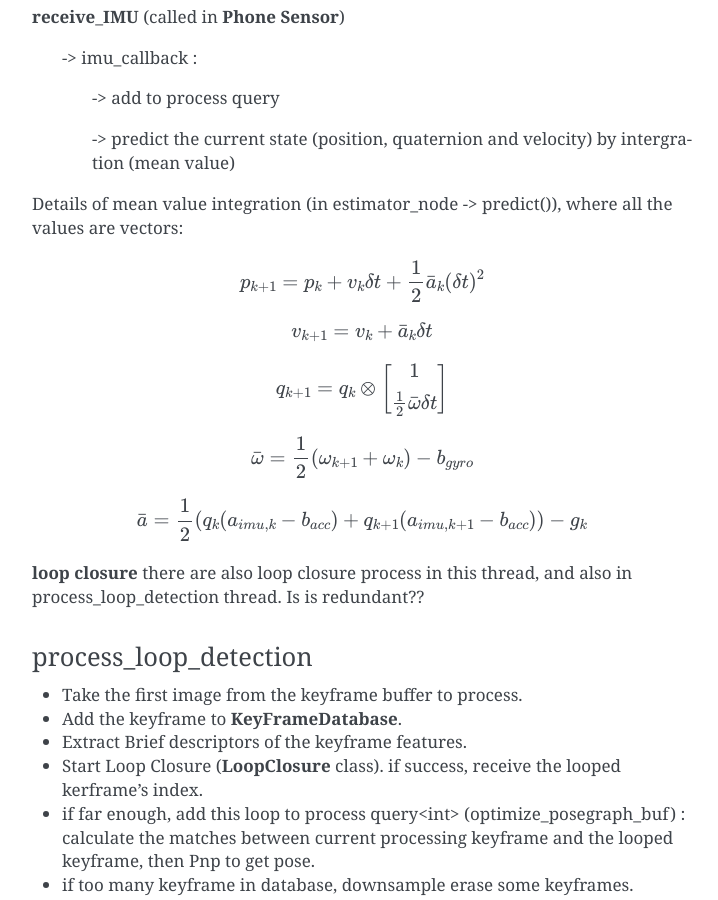
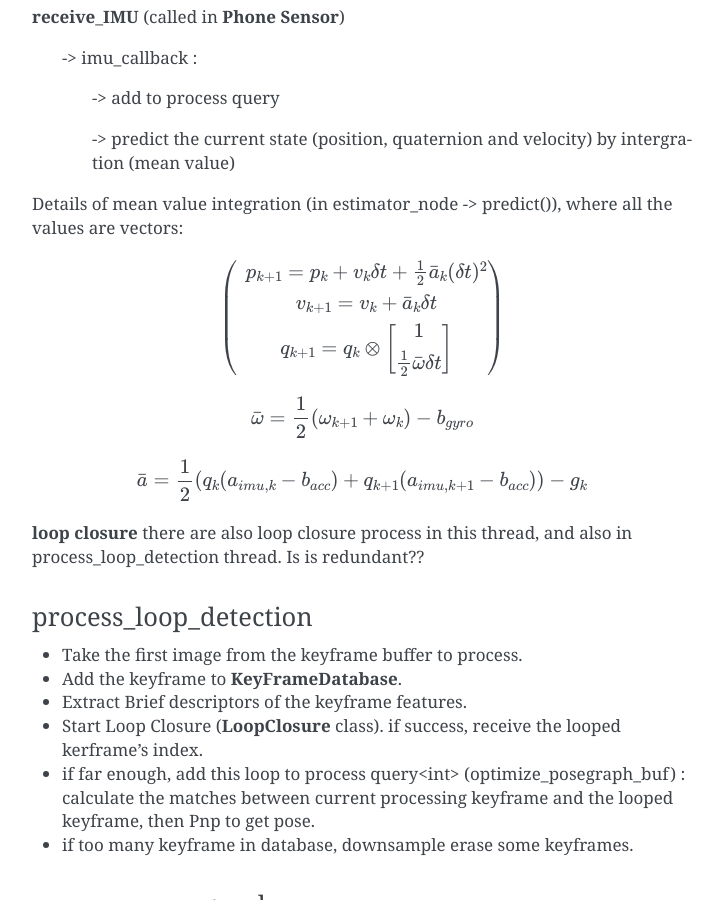
Before and after one commit to gggliuye/VIO, a Sphinx documentation site: the page built from docs/deepblue/LM.rst, in a window 1280 px wide and 900 px high, scrolled down 1040 px. Shown: the whole window, without its empty margins (388-1106 px from the left). Built offline with Sphinx 7.4.7, drawn with Linux system fonts in a browser that asks for light colours.

Commit message:
Update LM.rst

```diff
--- a/docs/deepblue/LM.rst
+++ b/docs/deepblue/LM.rst
@@ -40,13 +40,11 @@ Process
 Details of mean value integration (in estimator_node -> predict()), where all the values are vectors:
 
 .. math::
-    p_{k+1}  = p_{k} + v_{k} \delta t + \frac{1}{2} \bar{a}_{k} (\delta t)^{2}
-
-.. math::
-    v_{k+1} = v_{k} + \bar{a}_{k} \delta t
-
-.. math::
+    \begin{pmatrix}
+    p_{k+1}  = p_{k} + v_{k} \delta t + \frac{1}{2} \bar{a}_{k} (\delta t)^{2}   \\
+    v_{k+1} = v_{k} + \bar{a}_{k} \delta t   \\
     q_{k+1} = q_{k} \otimes \begin{bmatrix} 1 \\  \frac{1}{2}  \bar{\omega}  \delta t \end{bmatrix}
+    \end{pmatrix}
 
 .. math::
     \bar{\omega} = \frac{1}{2} (\omega_{k+1} + \omega_{k}) - b_{gyro}
```
